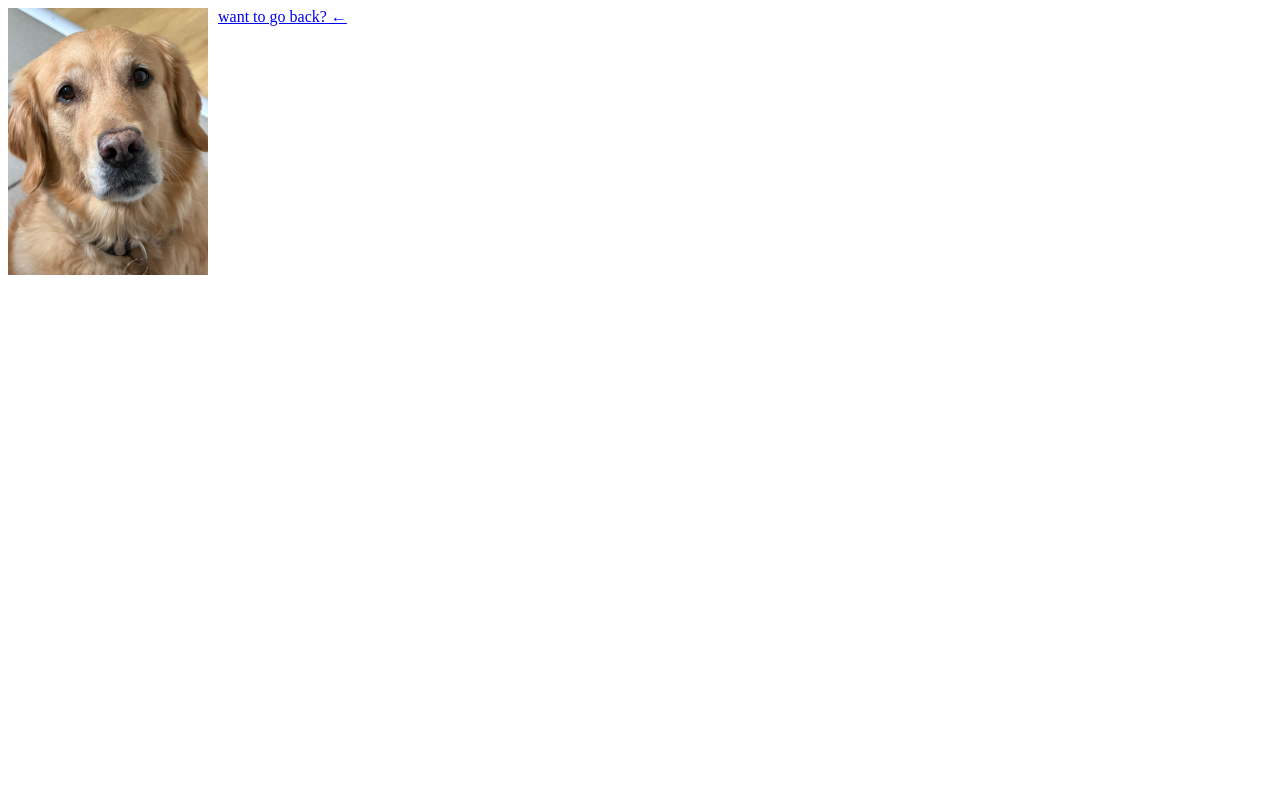
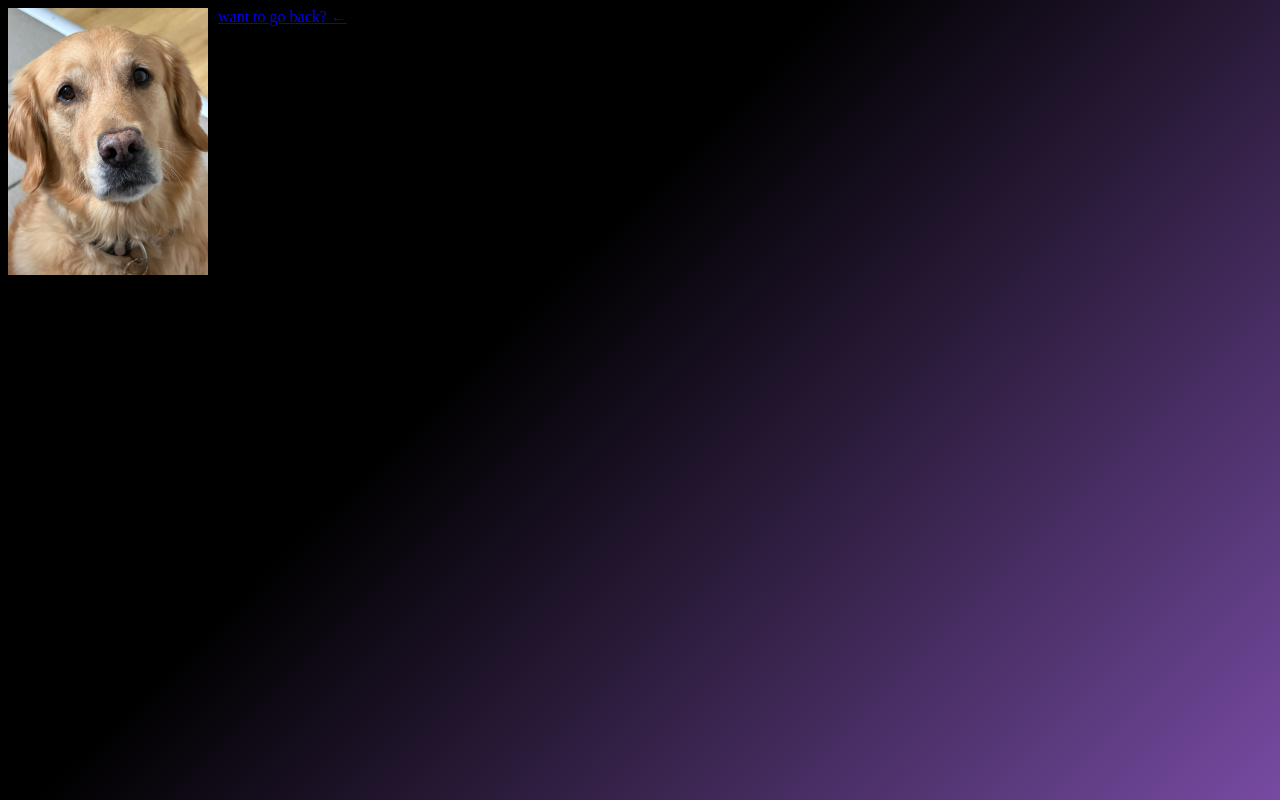
Before and after one commit to sebastianqwertyxeiumaluminum-ui/6a-class-website, a plain HTML site: page brandy!.html in a window 1280 px wide. Drawn offline with Linux system fonts and the light colour scheme.

Commit message:
Add background gradient to body in brandy!.html

```diff
--- a/brandy!.html
+++ b/brandy!.html
@@ -7,6 +7,9 @@
     </body>
     <head>
         <style>
+          body {
+             background: linear-gradient(135deg, #000000 40%, #764ba2 100%);
+        }
             .album {
     display: grid;
     grid-template-columns: repeat(3, 200px);
```
